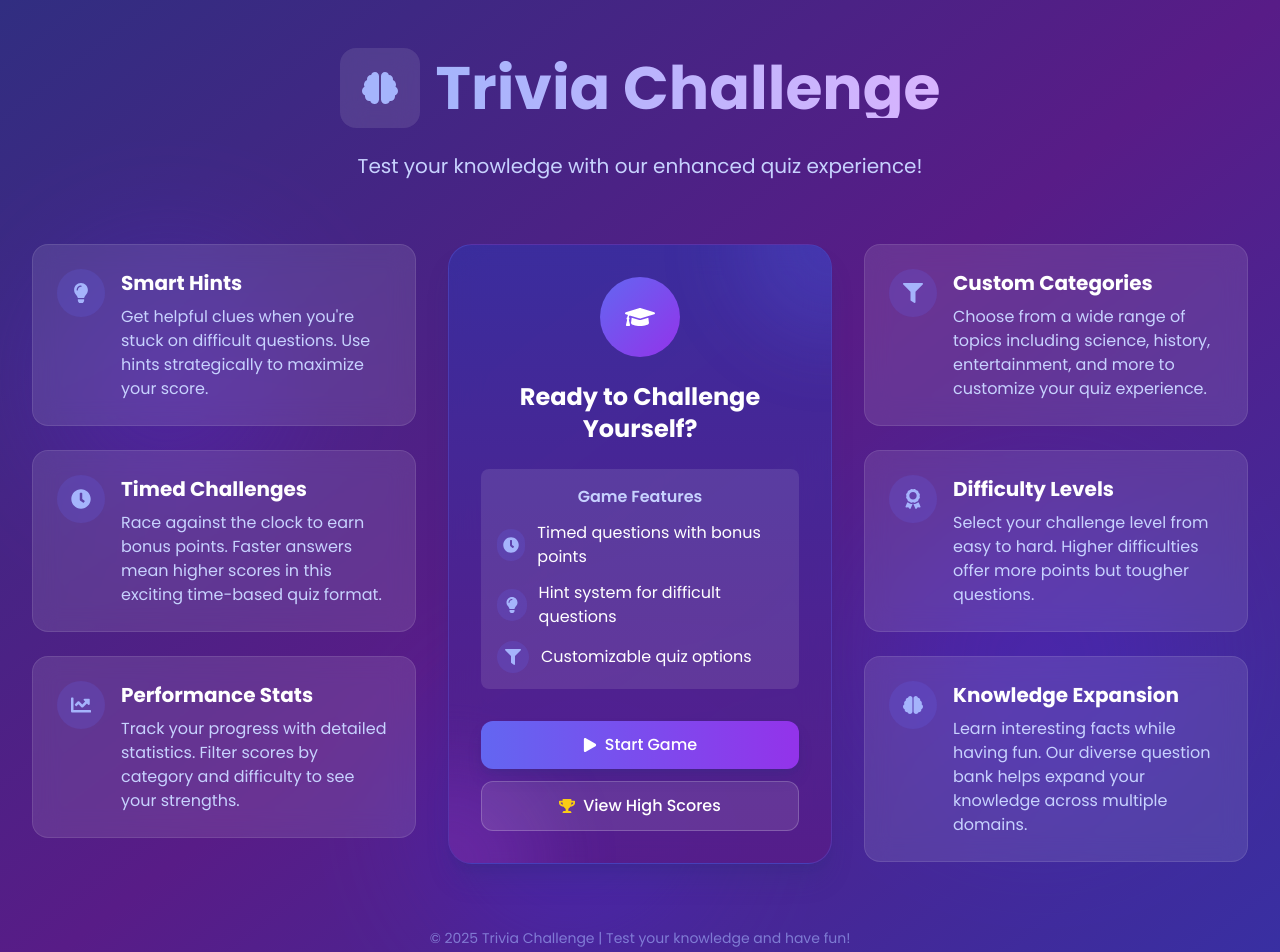
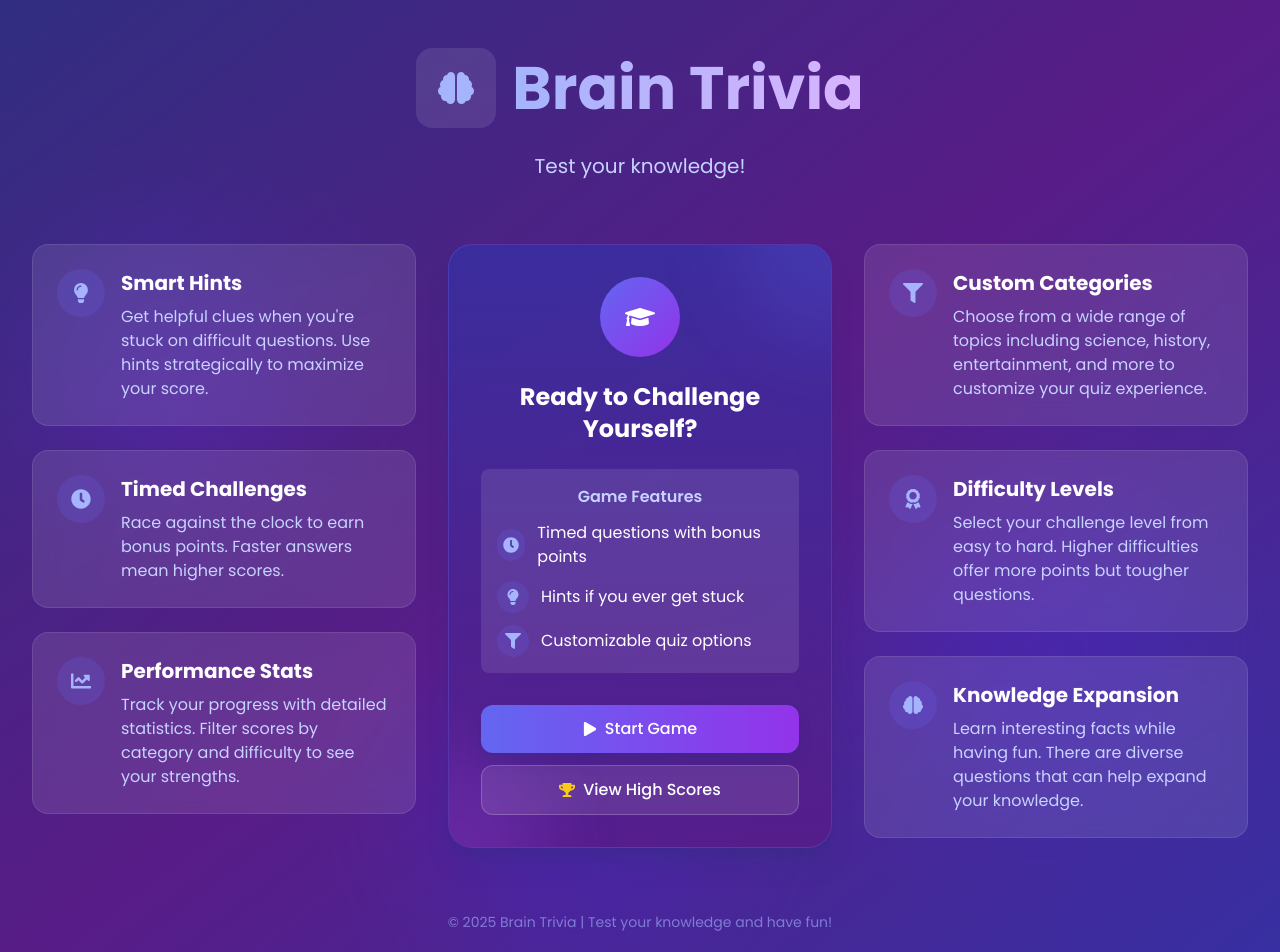
Before and after one commit to mue864/quiz, a React (Vite) app: page / in a window 1280 px wide. Shown: the top 952 px of the page. Built offline with nearby package versions, Linux system fonts and the light colour scheme.

Commit message:
Modified landing page text

```diff
--- a/src/components/Landing.jsx
+++ b/src/components/Landing.jsx
@@ -35,7 +35,7 @@ export const Landing = () => {
               <FaBrain className="text-indigo-300 text-4xl" />
             </div>
             <h1 className="text-4xl sm:text-5xl md:text-6xl font-extrabold bg-gradient-to-r from-indigo-300 to-purple-300 bg-clip-text text-transparent">
-              Trivia Challenge
+              Brain Trivia
             </h1>
           </motion.div>
           <motion.div
@@ -45,7 +45,7 @@ export const Landing = () => {
             className="mt-6 max-w-2xl mx-auto"
           >
             <p className="text-xl text-indigo-200">
-              Test your knowledge with our enhanced quiz experience!
+              Test your knowledge!
             </p>
           </motion.div>
         </header>
@@ -83,7 +83,7 @@ export const Landing = () => {
                 </div>
                 <div>
                   <h3 className="text-xl font-bold mb-2 text-white">Timed Challenges</h3>
-                  <p className="text-indigo-200">Race against the clock to earn bonus points. Faster answers mean higher scores in this exciting time-based quiz format.</p>
+                  <p className="text-indigo-200">Race against the clock to earn bonus points. Faster answers mean higher scores.</p>
                 </div>
               </div>
             </motion.div>
@@ -138,7 +138,7 @@ export const Landing = () => {
                         <div className="w-8 h-8 rounded-full bg-indigo-500/20 flex items-center justify-center mr-3">
                           <FaLightbulb className="text-indigo-300" />
                         </div>
-                        <span>Hint system for difficult questions</span>
+                        <span>Hints if you ever get stuck</span>
                       </li>
                       <li className="flex items-center text-white">
                         <div className="w-8 h-8 rounded-full bg-indigo-500/20 flex items-center justify-center mr-3">
@@ -218,7 +218,7 @@ export const Landing = () => {
                 </div>
                 <div>
                   <h3 className="text-xl font-bold mb-2 text-white">Knowledge Expansion</h3>
-                  <p className="text-indigo-200">Learn interesting facts while having fun. Our diverse question bank helps expand your knowledge across multiple domains.</p>
+                  <p className="text-indigo-200">Learn interesting facts while having fun. There are diverse questions that can help expand your knowledge.</p>
                 </div>
               </div>
             </motion.div>
@@ -227,7 +227,7 @@ export const Landing = () => {
 
         {/* Footer */}
         <footer className="text-center text-indigo-300/60 text-sm">
-          <p>© 2025 Trivia Challenge | Test your knowledge and have fun!</p>
+          <p>© 2025 Brain Trivia | Test your knowledge and have fun!</p>
         </footer>
       </div>
     </div>
```
